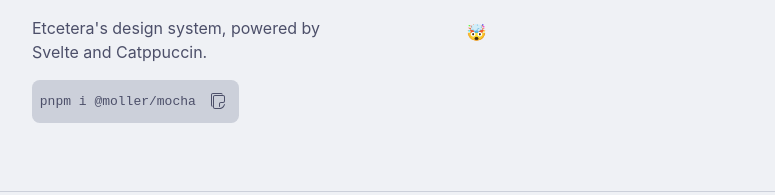
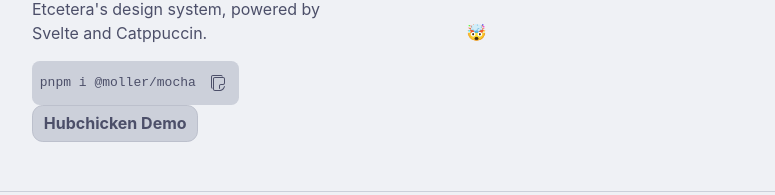
Before and after one commit to Jack5079/mocha, a SvelteKit app: page / in a window 1280 px wide. Shown: the part 128-323 px from the top of the page, without its empty margins (224-999 px from the left). Built offline with nearby package versions, Linux system fonts and the light colour scheme.

Commit message:
docs: :memo: Link to Hubchicken demo from main page

```diff
--- a/src/routes/+page.svelte
+++ b/src/routes/+page.svelte
@@ -1,6 +1,7 @@
 <script>
 	import { Mention } from "$lib"
 	import Article from "$lib/Article.svelte"
+	import Button from "$lib/Button.svelte"
 	import Hero from "$lib/Hero.svelte"
 	import Install from "$lib/Install.svelte"
 	import Loading from "$lib/Loading.svelte"
@@ -23,6 +24,7 @@
 		<h1>Mocha</h1>
 		<p>Etcetera's design system, powered by Svelte and Catppuccin.</p>
 		<Install>pnpm i @moller/mocha</Install>
+		<Button href="/hubchicken">Hubchicken Demo</Button>
 	</section>
 	<section>
 		<span>🤯</span>
```
